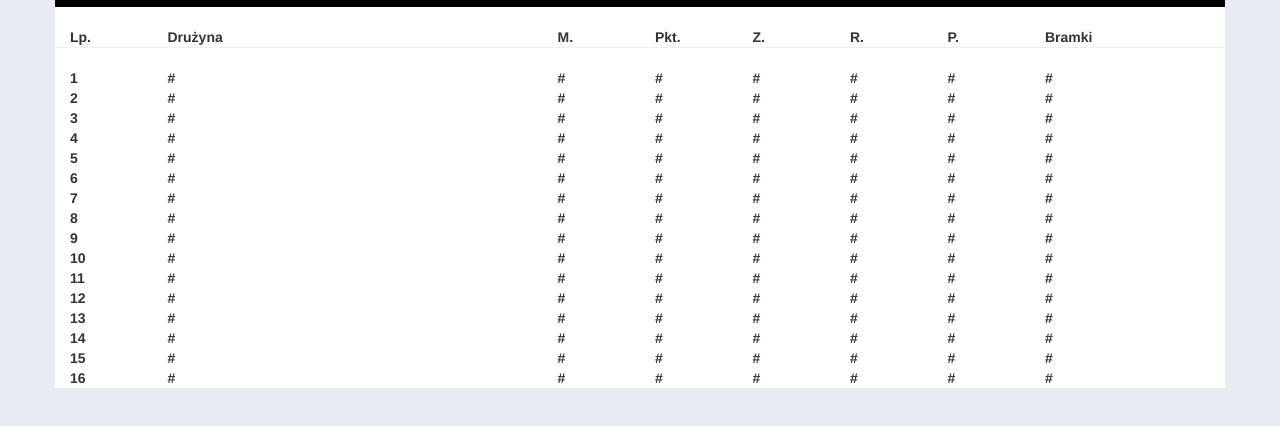
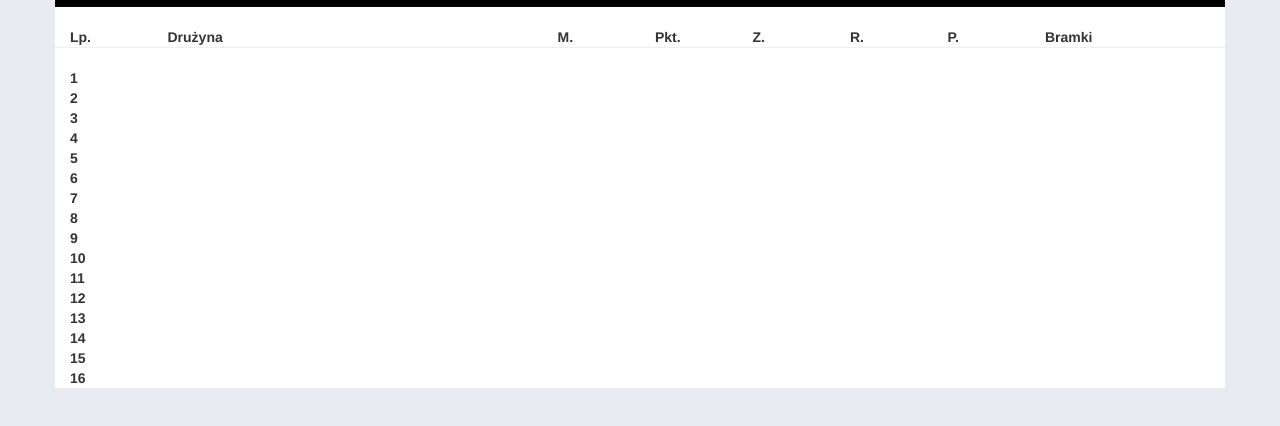
Before and after one commit to Resident98/Projekt, a plain HTML site: page index.html in a window 1280 px wide. Shown: the part 198-624 px from the top of the page. Drawn offline with Linux system fonts and the light colour scheme.

Commit message:
Add files via upload

```diff
--- a/index.html
+++ b/index.html
@@ -37,7 +37,6 @@
 		margin-left:15px; font-size: 50px;
 	}
 
-
 </style>
 <body>
 
@@ -58,8 +57,23 @@
 			<div class="col">
 					<h1>Tabela wyników</h1>
 				</div>
+
+<!--
+
+	LEGENDA
+	dr - 1 do 16 ( dr - nazwa drużyny | numer to rząd w tabeli )
+	m - 1 do 16 ( m - ilość meczy | numer to rząd w tabeli )
+	pkt - 1 do 16 ( pkt - ilość punktów | numer to rzad w tabeli )
+	z - 1 do 16 ( z - zwycięsta | numer to rząd w tabeli )
+	r - 1 do 16 ( r - remisy | numer to rzad w tabeli )
+	p - 1 do 16 ( p - przegrane | numer to rzad w tabeli )
+	b - 1 do 16 ( b - bramki | numer to rzad w tabeli )
+
+-->
+
 		</div>
-<!-- legenda -->
+
+<!-- pierwszy rząd - nazwy kolumn -->
 		<div class="row" id="table">
 		<br>
 			<div class="col-md-1" ><b>Lp.</b></div>
@@ -76,192 +90,192 @@
 <!-- Rząd pierwszy -->
 		<div class="row" id="table">
 			<div class="col-md-1" ><b>1</b></div>
-			<div class="col-md-4" ><b>#</b></div>
-			<div class="col-md-1" ><b>#</b></div>
-			<div class="col-md-1" ><b>#</b></div>
-			<div class="col-md-1" ><b>#</b></div>
-			<div class="col-md-1" ><b>#</b></div>
-			<div class="col-md-1" ><b>#</b></div>
-			<div class="col-md-2" ><b>#</b></div>
+			<div class="col-md-4" ><b id="dr-1"></b></div>
+			<div class="col-md-1" ><b id="m-1"></b></div>
+			<div class="col-md-1" ><b id="pkt-1"></b></div>
+			<div class="col-md-1" ><b id="z-1"></b></div>
+			<div class="col-md-1" ><b id="r-1"></b></div>
+			<div class="col-md-1" ><b id="p-1"></b></div>
+			<div class="col-md-2" ><b id="b-1"></b></div>
 		</div>
 
 <!-- Rząd drugi -->
 		<div class="row" id="table">
 			<div class="col-md-1" ><b>2</b></div>
-			<div class="col-md-4" ><b>#</b></div>
-			<div class="col-md-1" ><b>#</b></div>
-			<div class="col-md-1" ><b>#</b></div>
-			<div class="col-md-1" ><b>#</b></div>
-			<div class="col-md-1" ><b>#</b></div>
-			<div class="col-md-1" ><b>#</b></div>
-			<div class="col-md-2" ><b>#</b></div>
+			<div class="col-md-4" ><b id="dr-2"></b></div>
+			<div class="col-md-1" ><b id="m-2"></b></div>
+			<div class="col-md-1" ><b id="pkt-2"></b></div>
+			<div class="col-md-1" ><b id="z-2"></b></div>
+			<div class="col-md-1" ><b id="r-2"></b></div>
+			<div class="col-md-1" ><b id="p-2"></b></div>
+			<div class="col-md-2" ><b id="b-2"></b></div>
 		</div>
 
 <!-- Rząd trzeci -->
 		<div class="row" id="table">
 			<div class="col-md-1" ><b>3</b></div>
-			<div class="col-md-4" ><b>#</b></div>
-			<div class="col-md-1" ><b>#</b></div>
-			<div class="col-md-1" ><b>#</b></div>
-			<div class="col-md-1" ><b>#</b></div>
-			<div class="col-md-1" ><b>#</b></div>
-			<div class="col-md-1" ><b>#</b></div>
-			<div class="col-md-2" ><b>#</b></div>
+			<div class="col-md-4" ><b id="dr-3"></b></div>
+			<div class="col-md-1" ><b id="m-3"></b></div>
+			<div class="col-md-1" ><b id="pkt-3"></b></div>
+			<div class="col-md-1" ><b id="z-3"></b></div>
+			<div class="col-md-1" ><b id="r-3"></b></div>
+			<div class="col-md-1" ><b id="p-3"></b></div>
+			<div class="col-md-2" ><b id="b-3"></b></div>
 		</div>
 
 <!-- Rząd czwarty -->
 		<div class="row" id="table">
 			<div class="col-md-1" ><b>4</b></div>
-			<div class="col-md-4" ><b>#</b></div>
-			<div class="col-md-1" ><b>#</b></div>
-			<div class="col-md-1" ><b>#</b></div>
-			<div class="col-md-1" ><b>#</b></div>
-			<div class="col-md-1" ><b>#</b></div>
-			<div class="col-md-1" ><b>#</b></div>
-			<div class="col-md-2" ><b>#</b></div>
+			<div class="col-md-4" ><b id="dr-4"></b></div>
+			<div class="col-md-1" ><b id="m-4"></b></div>
+			<div class="col-md-1" ><b id="pkt-4"></b></div>
+			<div class="col-md-1" ><b id="z-4"></b></div>
+			<div class="col-md-1" ><b id="r-4"></b></div>
+			<div class="col-md-1" ><b id="p-4"></b></div>
+			<div class="col-md-2" ><b id="b-4"></b></div>
 		</div>
 
 <!-- Rząd piąty -->
 		<div class="row" id="table">
 			<div class="col-md-1" ><b>5</b></div>
-			<div class="col-md-4" ><b>#</b></div>
-			<div class="col-md-1" ><b>#</b></div>
-			<div class="col-md-1" ><b>#</b></div>
-			<div class="col-md-1" ><b>#</b></div>
-			<div class="col-md-1" ><b>#</b></div>
-			<div class="col-md-1" ><b>#</b></div>
-			<div class="col-md-2" ><b>#</b></div>
+			<div class="col-md-4" ><b id="dr-5"></b></div>
+			<div class="col-md-1" ><b id="m-5"></b></div>
+			<div class="col-md-1" ><b id="pkt-5"></b></div>
+			<div class="col-md-1" ><b id="z-5"></b></div>
+			<div class="col-md-1" ><b id="r-5"></b></div>
+			<div class="col-md-1" ><b id="p-5"></b></div>
+			<div class="col-md-2" ><b id="b-5"></b></div>
 		</div>
 
 <!-- Rząd szósty -->
 		<div class="row" id="table">
 			<div class="col-md-1" ><b>6</b></div>
-			<div class="col-md-4" ><b>#</b></div>
-			<div class="col-md-1" ><b>#</b></div>
-			<div class="col-md-1" ><b>#</b></div>
-			<div class="col-md-1" ><b>#</b></div>
-			<div class="col-md-1" ><b>#</b></div>
-			<div class="col-md-1" ><b>#</b></div>
-			<div class="col-md-2" ><b>#</b></div>
+			<div class="col-md-4" ><b id="dr-6"></b></div>
+			<div class="col-md-1" ><b id="m-6"></b></div>
+			<div class="col-md-1" ><b id="pkt-6"></b></div>
+			<div class="col-md-1" ><b id="z-6"></b></div>
+			<div class="col-md-1" ><b id="r-6"></b></div>
+			<div class="col-md-1" ><b id="p-6"></b></div>
+			<div class="col-md-2" ><b id="b-6"></b></div>
 		</div>
 
 <!-- Rząd siódmy -->
 		<div class="row" id="table">
 			<div class="col-md-1" ><b>7</b></div>
-			<div class="col-md-4" ><b>#</b></div>
-			<div class="col-md-1" ><b>#</b></div>
-			<div class="col-md-1" ><b>#</b></div>
-			<div class="col-md-1" ><b>#</b></div>
-			<div class="col-md-1" ><b>#</b></div>
-			<div class="col-md-1" ><b>#</b></div>
-			<div class="col-md-2" ><b>#</b></div>
+			<div class="col-md-4" ><b id="dr-7"></b></div>
+			<div class="col-md-1" ><b id="m-7"></b></div>
+			<div class="col-md-1" ><b id="pkt-7"></b></div>
+			<div class="col-md-1" ><b id="z-7"></b></div>
+			<div class="col-md-1" ><b id="r-7"></b></div>
+			<div class="col-md-1" ><b id="p-7"></b></div>
+			<div class="col-md-2" ><b id="b-7"></b></div>
 		</div>
 
 <!-- Rząd ósmy -->
 		<div class="row" id="table">
 			<div class="col-md-1" ><b>8</b></div>
-			<div class="col-md-4" ><b>#</b></div>
-			<div class="col-md-1" ><b>#</b></div>
-			<div class="col-md-1" ><b>#</b></div>
-			<div class="col-md-1" ><b>#</b></div>
-			<div class="col-md-1" ><b>#</b></div>
-			<div class="col-md-1" ><b>#</b></div>
-			<div class="col-md-2" ><b>#</b></div>
+			<div class="col-md-4" ><b id="dr-8"></b></div>
+			<div class="col-md-1" ><b id="m-8"></b></div>
+			<div class="col-md-1" ><b id="pkt-8"></b></div>
+			<div class="col-md-1" ><b id="z-8"></b></div>
+			<div class="col-md-1" ><b id="r-8"></b></div>
+			<div class="col-md-1" ><b id="p-8"></b></div>
+			<div class="col-md-2" ><b id="b-8"></b></div>
 		</div>
 
 <!-- Rząd dziewiąty -->
 		<div class="row" id="table">
 			<div class="col-md-1" ><b>9</b></div>
-			<div class="col-md-4" ><b>#</b></div>
-			<div class="col-md-1" ><b>#</b></div>
-			<div class="col-md-1" ><b>#</b></div>
-			<div class="col-md-1" ><b>#</b></div>
-			<div class="col-md-1" ><b>#</b></div>
-			<div class="col-md-1" ><b>#</b></div>
-			<div class="col-md-2" ><b>#</b></div>
+			<div class="col-md-4" ><b id="dr-9"></b></div>
+			<div class="col-md-1" ><b id="m-9"></b></div>
+			<div class="col-md-1" ><b id="pkt-9"></b></div>
+			<div class="col-md-1" ><b id="z-9"></b></div>
+			<div class="col-md-1" ><b id="r-9"></b></div>
+			<div class="col-md-1" ><b id="p-9"></b></div>
+			<div class="col-md-2" ><b id="b-9"></b></div>
 		</div>
 
 <!-- Rząd dziesiąty -->
 		<div class="row" id="table">
 			<div class="col-md-1" ><b>10</b></div>
-			<div class="col-md-4" ><b>#</b></div>
-			<div class="col-md-1" ><b>#</b></div>
-			<div class="col-md-1" ><b>#</b></div>
-			<div class="col-md-1" ><b>#</b></div>
-			<div class="col-md-1" ><b>#</b></div>
-			<div class="col-md-1" ><b>#</b></div>
-			<div class="col-md-2" ><b>#</b></div>
+			<div class="col-md-4" ><b id="dr-10"></b></div>
+			<div class="col-md-1" ><b id="m-10"></b></div>
+			<div class="col-md-1" ><b id="pkt-11"></b></div>
+			<div class="col-md-1" ><b id="z-10"></b></div>
+			<div class="col-md-1" ><b id="r-10"></b></div>
+			<div class="col-md-1" ><b id="p-10"></b></div>
+			<div class="col-md-2" ><b id="b-10"></b></div>
 		</div>
 
 <!-- Rząd jedenasty -->
 		<div class="row" id="table">
 			<div class="col-md-1" ><b>11</b></div>
-			<div class="col-md-4" ><b>#</b></div>
-			<div class="col-md-1" ><b>#</b></div>
-			<div class="col-md-1" ><b>#</b></div>
-			<div class="col-md-1" ><b>#</b></div>
-			<div class="col-md-1" ><b>#</b></div>
-			<div class="col-md-1" ><b>#</b></div>
-			<div class="col-md-2" ><b>#</b></div>
+			<div class="col-md-4" ><b id="dr-11"></b></div>
+			<div class="col-md-1" ><b id="m-11"></b></div>
+			<div class="col-md-1" ><b id="pkt-11"></b></div>
+			<div class="col-md-1" ><b id="z-11"></b></div>
+			<div class="col-md-1" ><b id="r-11"></b></div>
+			<div class="col-md-1" ><b id="p-11"></b></div>
+			<div class="col-md-2" ><b id="b-11"></b></div>
 		</div>
 
 <!-- Rząd dwunasty -->
 		<div class="row" id="table">
 			<div class="col-md-1" ><b>12</b></div>
-			<div class="col-md-4" ><b>#</b></div>
-			<div class="col-md-1" ><b>#</b></div>
-			<div class="col-md-1" ><b>#</b></div>
-			<div class="col-md-1" ><b>#</b></div>
-			<div class="col-md-1" ><b>#</b></div>
-			<div class="col-md-1" ><b>#</b></div>
-			<div class="col-md-2" ><b>#</b></div>
+			<div class="col-md-4" ><b id="dr-12"></b></div>
+			<div class="col-md-1" ><b id="m-12"></b></div>
+			<div class="col-md-1" ><b id="pkt-12"></b></div>
+			<div class="col-md-1" ><b id="z-12"></b></div>
+			<div class="col-md-1" ><b id="r-12"></b></div>
+			<div class="col-md-1" ><b id="p-12"></b></div>
+			<div class="col-md-2" ><b id="b-12"></b></div>
 		</div>
 <!-- Rząd trzynasty -->
 		<div class="row" id="table">
 			<div class="col-md-1" ><b>13</b></div>
-			<div class="col-md-4" ><b>#</b></div>
-			<div class="col-md-1" ><b>#</b></div>
-			<div class="col-md-1" ><b>#</b></div>
-			<div class="col-md-1" ><b>#</b></div>
-			<div class="col-md-1" ><b>#</b></div>
-			<div class="col-md-1" ><b>#</b></div>
-			<div class="col-md-2" ><b>#</b></div>
+			<div class="col-md-4" ><b id="dr-13"></b></div>
+			<div class="col-md-1" ><b id="m-13"></b></div>
+			<div class="col-md-1" ><b id="pkt-13"></b></div>
+			<div class="col-md-1" ><b id="z-13"></b></div>
+			<div class="col-md-1" ><b id="r-13"></b></div>
+			<div class="col-md-1" ><b id="p-13"></b></div>
+			<div class="col-md-2" ><b id="b-13"></b></div>
 		</div>
 
 <!-- Rząd czternasty -->
 		<div class="row" id="table">
 			<div class="col-md-1" ><b>14</b></div>
-			<div class="col-md-4" ><b>#</b></div>
-			<div class="col-md-1" ><b>#</b></div>
-			<div class="col-md-1" ><b>#</b></div>
-			<div class="col-md-1" ><b>#</b></div>
-			<div class="col-md-1" ><b>#</b></div>
-			<div class="col-md-1" ><b>#</b></div>
-			<div class="col-md-2" ><b>#</b></div>
+			<div class="col-md-4" ><b id="dr-14"></b></div>
+			<div class="col-md-1" ><b id="m-14"></b></div>
+			<div class="col-md-1" ><b id="pkt-14"></b></div>
+			<div class="col-md-1" ><b id="z-14"></b></div>
+			<div class="col-md-1" ><b id="r-14"></b></div>
+			<div class="col-md-1" ><b id="p-14"></b></div>
+			<div class="col-md-2" ><b id="b-14"></b></div>
 		</div>
 
 <!-- Rząd piętnasty -->
 		<div class="row" id="table">
 			<div class="col-md-1" ><b>15</b></div>
-			<div class="col-md-4" ><b>#</b></div>
-			<div class="col-md-1" ><b>#</b></div>
-			<div class="col-md-1" ><b>#</b></div>
-			<div class="col-md-1" ><b>#</b></div>
-			<div class="col-md-1" ><b>#</b></div>
-			<div class="col-md-1" ><b>#</b></div>
-			<div class="col-md-2" ><b>#</b></div>
+			<div class="col-md-4" ><b id="dr-15"></b></div>
+			<div class="col-md-1" ><b id="m-15"></b></div>
+			<div class="col-md-1" ><b id="pkt-15"></b></div>
+			<div class="col-md-1" ><b id="z-15"></b></div>
+			<div class="col-md-1" ><b id="r-15"></b></div>
+			<div class="col-md-1" ><b id="p-15"></b></div>
+			<div class="col-md-2" ><b id="b-15"></b></div>
 		</div>
 
 <!-- Rząd szesnasty -->
 		<div class="row" id="table">
 			<div class="col-md-1" ><b>16</b></div>
-			<div class="col-md-4" ><b>#</b></div>
-			<div class="col-md-1" ><b>#</b></div>
-			<div class="col-md-1" ><b>#</b></div>
-			<div class="col-md-1" ><b>#</b></div>
-			<div class="col-md-1" ><b>#</b></div>
-			<div class="col-md-1" ><b>#</b></div>
-			<div class="col-md-2" ><b>#</b></div>
+			<div class="col-md-4" ><b id="dr-16"></b></div>
+			<div class="col-md-1" ><b id="m-16"></b></div>
+			<div class="col-md-1" ><b id="pkt-16"></b></div>
+			<div class="col-md-1" ><b id="z-16"></b></div>
+			<div class="col-md-1" ><b id="r-16"></b></div>
+			<div class="col-md-1" ><b id="p-16"></b></div>
+			<div class="col-md-2" ><b id="b-16"></b></div>
 		</div>
 
 	</div>
```
